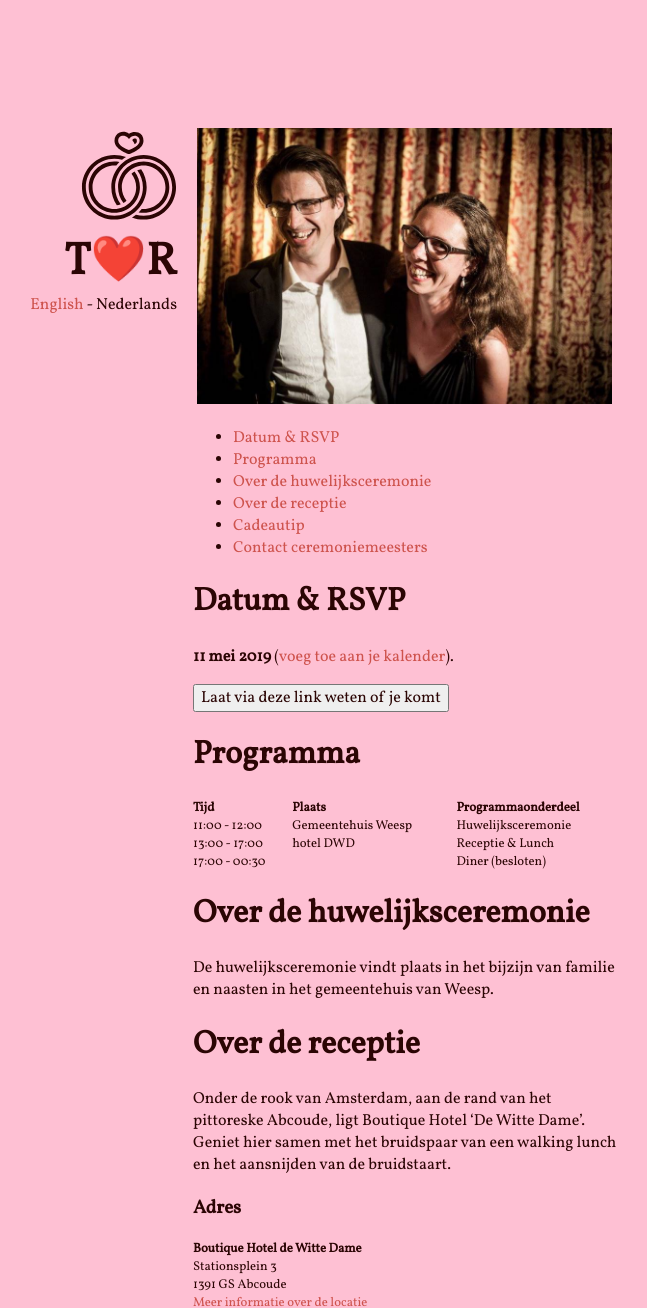
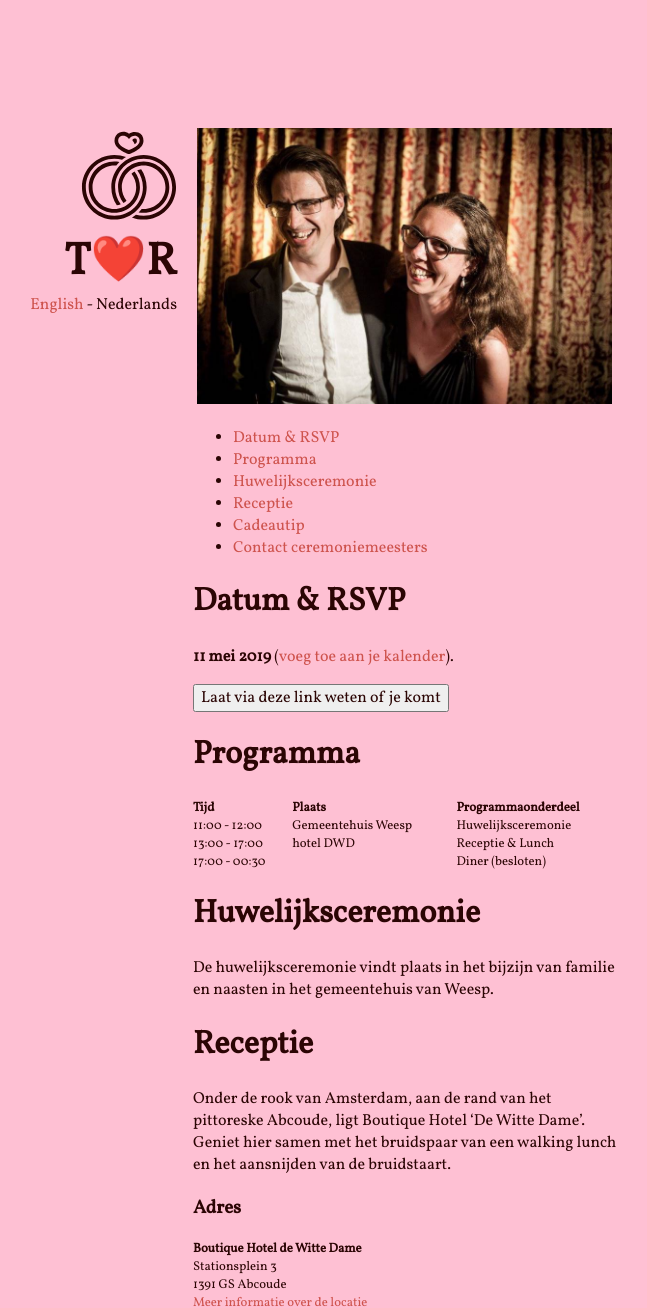
Before and after one commit to bobvanluijt/tosja-richard, a Jekyll site: the page built from index-nl.md, in a window 1280 px wide and 1400 px high, cut to the strip 0-1308 px from the top of the window. Shown: the whole strip, without its empty margins (465-1112 px from the left). Built offline with Jekyll 4.4.1, drawn with Linux system fonts in a browser that asks for light colours; nearby versions of some CDN libraries; comment, search, counter and statistics services are not loaded.

Commit message:
Update index-nl.md

```diff
--- a/index-nl.md
+++ b/index-nl.md
@@ -6,10 +6,10 @@ layout: base-NL
 
 - [Datum & RSVP](#datum-en--rsvp)
 - [Programma](#programma)
-- [Over de huwelijksceremonie](#over-de-huwelijksceremonie)
-- [Over de receptie](#over-de-receptie)
+- [Huwelijksceremonie](#huwelijksceremonie)
+- [Receptie](#receptie)
 - [Cadeautip](#cadeautip)
-- [Contact ceremoniemeesters](#neem-contact-op-met-de-ceremoniemeesters)
+- [Contact ceremoniemeesters](#contact-ceremoniemeesters)
 
 # Datum & RSVP
 
@@ -25,11 +25,11 @@ layout: base-NL
 | 13:00 - 17:00 | hotel DWD          | Receptie & Lunch    |
 | 17:00 - 00:30 |                    | Diner (besloten)  |
 
-# Over de huwelijksceremonie
+# Huwelijksceremonie
 
 De huwelijksceremonie vindt plaats in het bijzijn van familie en naasten in het gemeentehuis van Weesp.
 
-# Over de receptie
+# Receptie
 
 Onder de rook van Amsterdam, aan de rand van het pittoreske Abcoude, ligt Boutique Hotel 'De Witte Dame'. Geniet hier samen met het bruidspaar van een walking lunch en het aansnijden van de bruidstaart.
 
```
